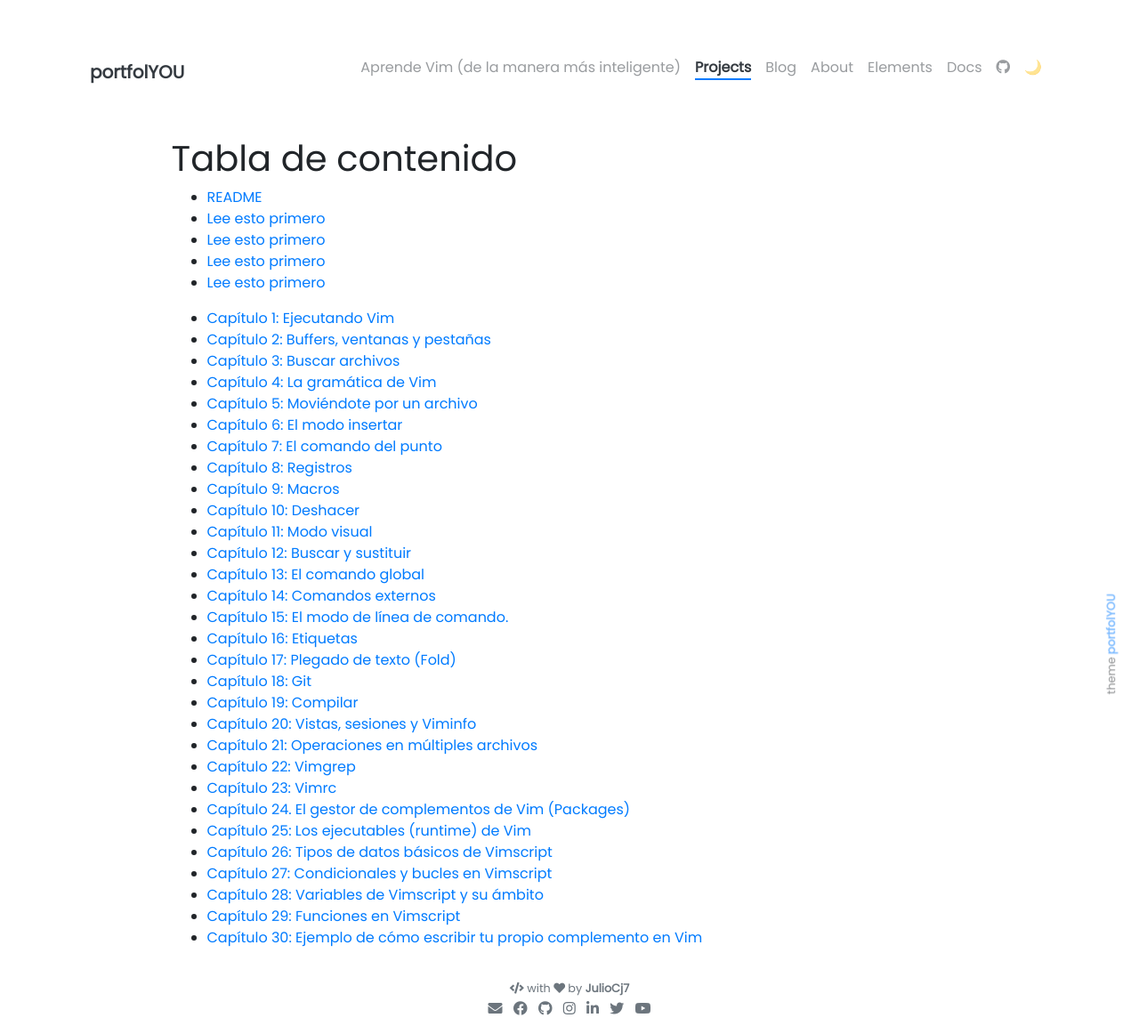
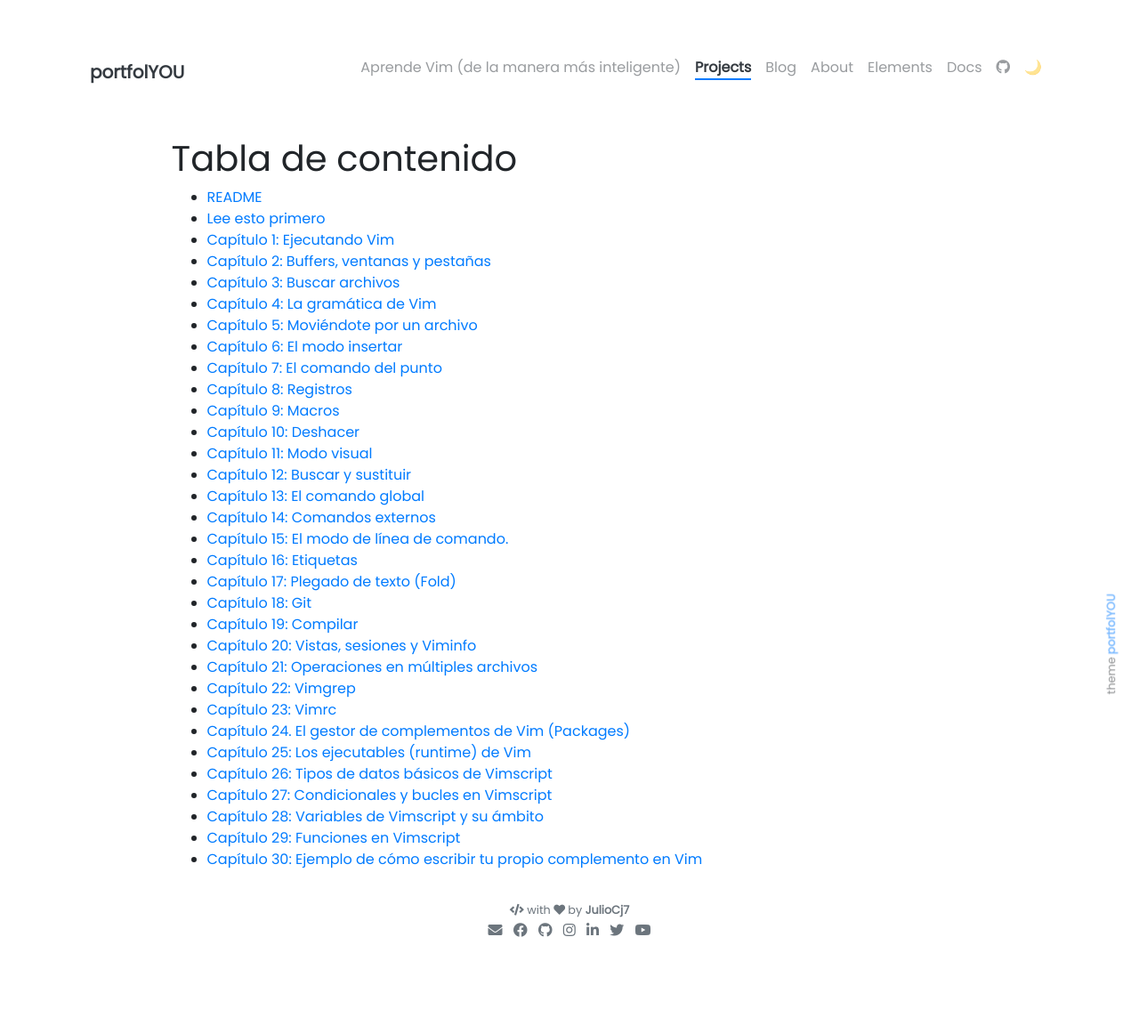
Before and after one commit to Juliocj7/0x1337, a Jekyll site: the page built from _projects/cursito.md, in a window 1280 px wide. Shown: the whole page at 89% size. Built offline with Jekyll 4.4.1, drawn with Linux system fonts in a browser that asks for light colours; after the commit the page ends 1074 px from its top, so only the background shows below that.

Commit message:
Update cursito.md

```diff
--- a/_projects/cursito.md
+++ b/_projects/cursito.md
@@ -8,11 +8,7 @@ description: este es your neovimm project 2 xD!
 # Tabla de contenido
 
 * [README](README.md)
-* [Lee esto primero](vimguide/cap00-lee-esto-primero)
-* [Lee esto primero](vimguide/cap00-lee-esto-primero.md)
 * [Lee esto primero](cap00-lee-esto-primero)
-* [Lee esto primero](cap00-lee-esto-primero.md)
-
 * [Capítulo 1: Ejecutando Vim](cap01_empezando_en_vim.md)
 * [Capítulo 2: Buffers, ventanas y pestañas](cap02_buffers_ventanas_pestanas.md)
 * [Capítulo 3: Buscar archivos](cap03_abriendo_y_buscando_archivos.md)
```
